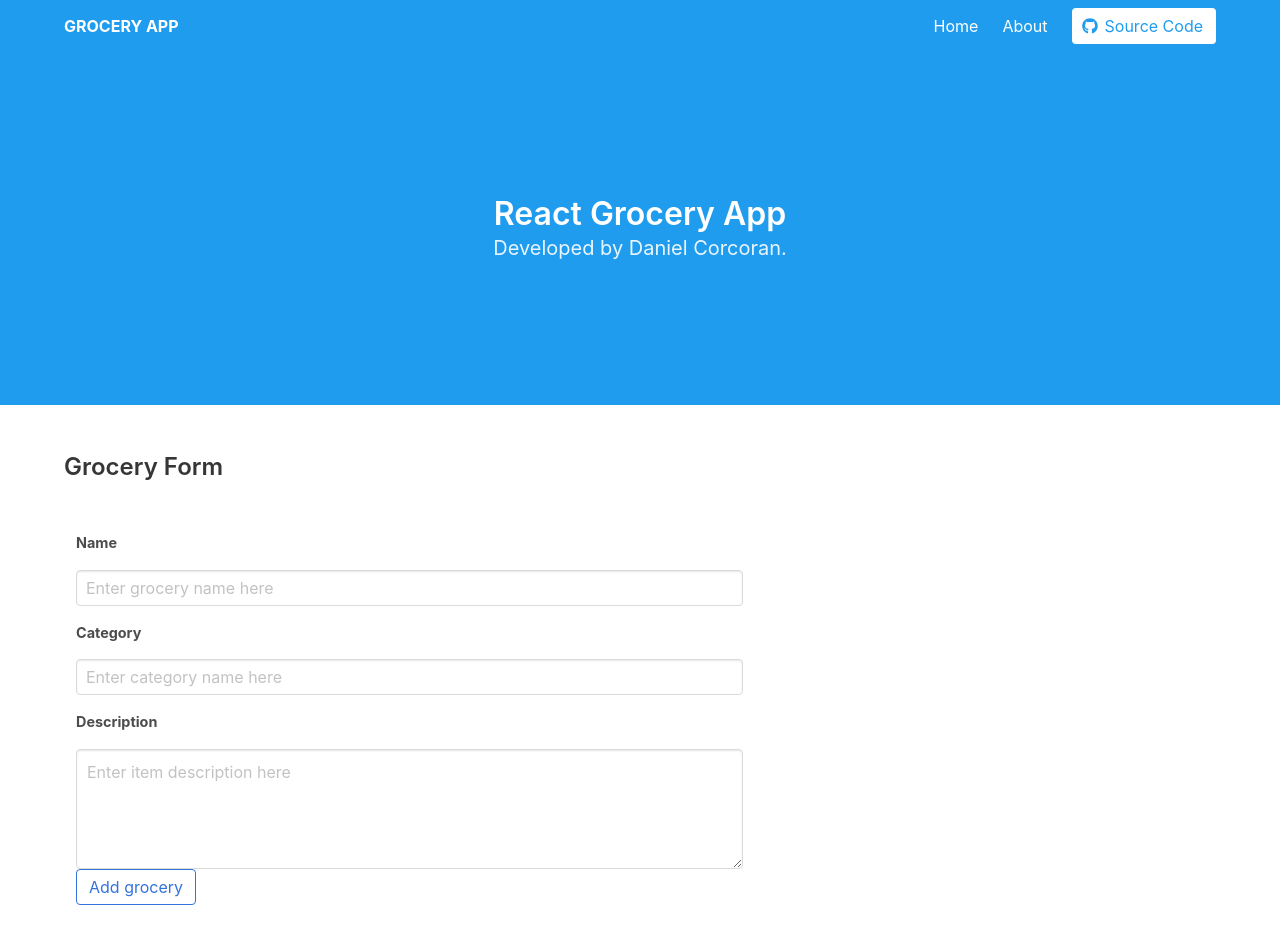
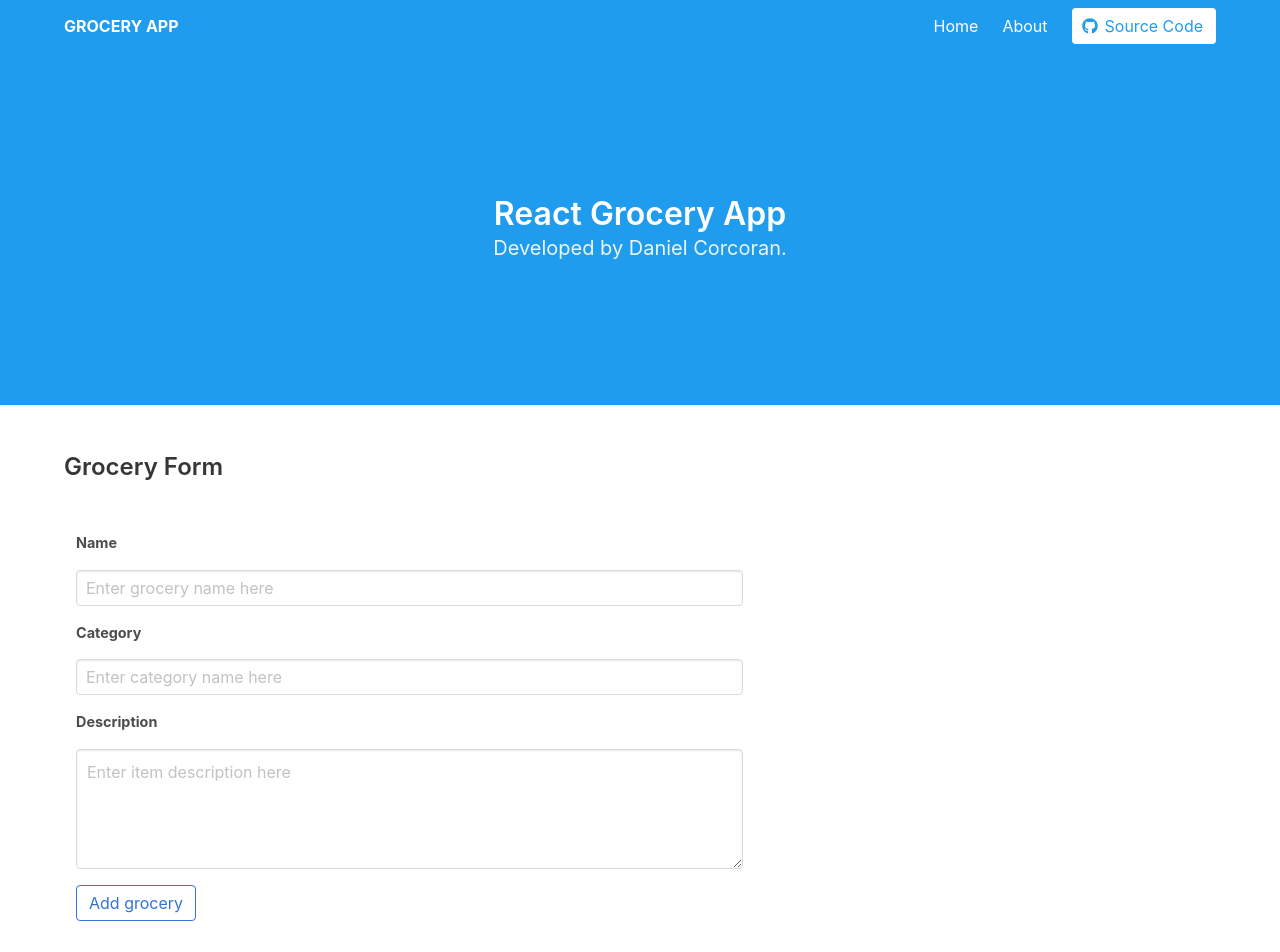
Before and after one commit to danielc92/react-grocery-app, a React (Create React App) app: page /#/ in a window 1280 px wide. Shown: the top 952 px of the page. Built offline with nearby package versions, Linux system fonts and the light colour scheme.

Commit message:
Added margin to button

```diff
--- a/src/GroceryForm.js
+++ b/src/GroceryForm.js
@@ -26,7 +26,7 @@ export default class GroceryForm extends Component {
 
                     <label style={this.labelStyle} className="label">Description</label>
                     <textarea required placeholder="Enter item description here" className="textarea" name="description"></textarea>
-                    <button type="submit" className="button is-outlined is-link">Add grocery</button>
+                    <button style={{ marginTop: '1rem'}} type="submit" className="button is-outlined is-link">Add grocery</button>
                 </form>
                 </section>
                 </section>
```
